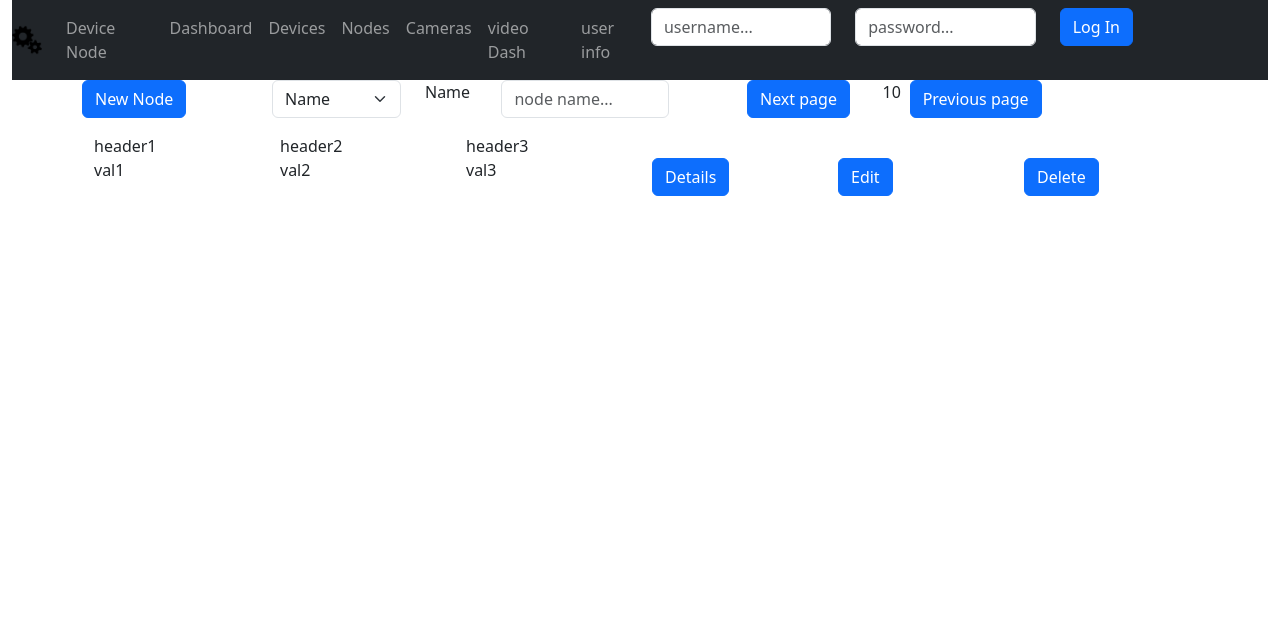
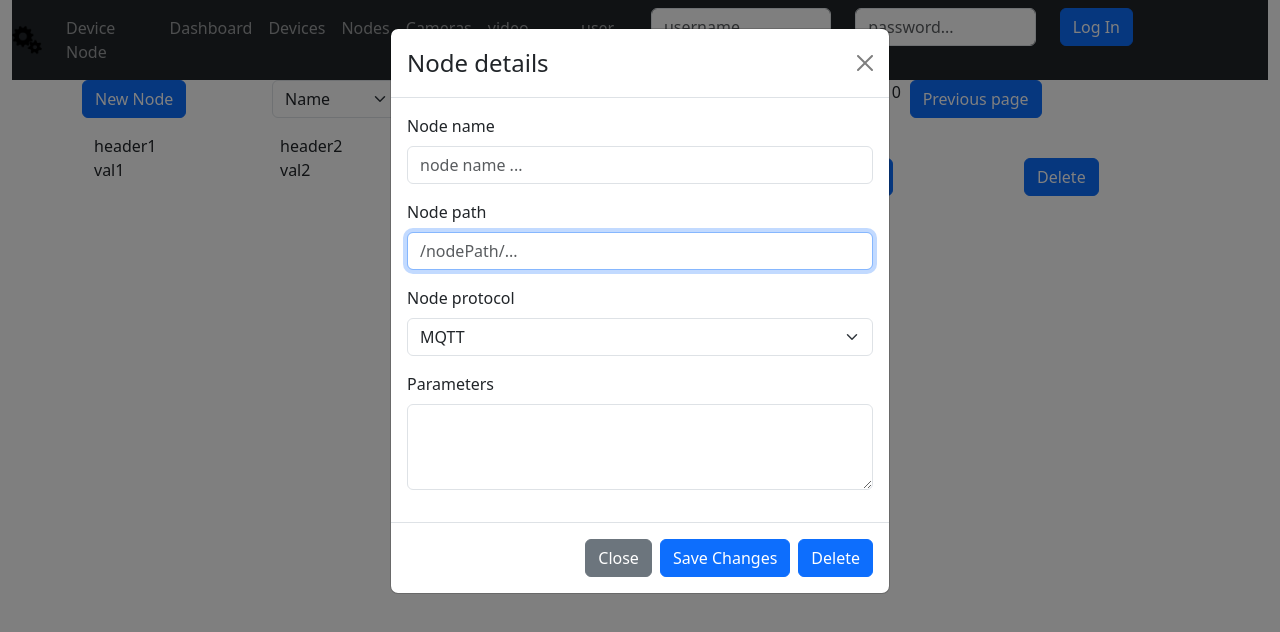
Before and after one commit to menymp/DeviceNodeServer, a React (Create React App) app in the folder nodePackages/device-mgr-ui/: page /Nodes in a window 1280 px wide. Both pictures are taken after a click on the button "Details". Shown: the top 632 px of the page. Built offline with nearby package versions, Linux system fonts and the light colour scheme; the HTML template or start-up script is replaced by a standard one.

Commit message:
add modal for node edition

```diff
--- a/nodePackages/device-mgr-ui/src/components/Table/Table.tsx
+++ b/nodePackages/device-mgr-ui/src/components/Table/Table.tsx
@@ -8,12 +8,13 @@ export interface tableInit {
     headers: Array<string>,
     rows: Array<string>,
     detailBtn: boolean,
+    detailCallback: () => void,
     deleteBtn: boolean,
     editBtn: boolean
 }
 
 const BaseTable: React.FC<tableInit> = (props) => {
-    const {headers, rows, detailBtn, deleteBtn, editBtn} = props
+    const {headers, rows, detailBtn, deleteBtn, detailCallback, editBtn} = props
     return (
         <Container>
             <Row>
@@ -46,7 +47,7 @@ const BaseTable: React.FC<tableInit> = (props) => {
                 })}
                 {
                     detailBtn === true ?
-                        <Col><Button>Details</Button></Col> : null
+                        <Col><Button onClick={detailCallback}>Details</Button></Col> : null
 
                 }
                 {
--- a/nodePackages/device-mgr-ui/src/components/Views/NodesListView.tsx
+++ b/nodePackages/device-mgr-ui/src/components/Views/NodesListView.tsx
@@ -1,18 +1,77 @@
 import React from "react";
-import { Container, Row, Col, Button, Form } from 'react-bootstrap';
+import { useState } from 'react';
+import { Container, Row, Col, Button, Form, Modal } from 'react-bootstrap';
 import BaseTable from '../Table/Table'
 
+
 const NodesListView: React.FC = () => {
+    const [show, setShow] = useState(false);
+
+    const handleClose = () => setShow(false);
+    const handleShow = () => setShow(true);
+
     const tableContentExample = {
         headers: ["header1", "header2", "header3"],
         rows: ["val1", "val2", "val3"],
         detailBtn: true,
+        detailCallback: handleShow,
         deleteBtn: true,
         editBtn: true
     }
     // a pagination item already exists
 
     return(
+        <>
+            <Modal show={show} onHide={handleClose}>
+                <Modal.Header closeButton>
+                    <Modal.Title>Node details</Modal.Title>
+                </Modal.Header>
+                <Modal.Body>
+                    <Form>
+                        <Form.Group className="mb-3" controlId="nodeDetails.name">
+                            <Form.Label>Node name</Form.Label>
+                            <Form.Control
+                                type="text"
+                                placeholder="node name ..."
+                                autoFocus
+                            />
+                        </Form.Group>
+                        <Form.Group className="mb-3" controlId="nodeDetails.path">
+                            <Form.Label>Node path</Form.Label>
+                            <Form.Control
+                                type="text"
+                                placeholder="/nodePath/..."
+                                autoFocus
+                            />
+                        </Form.Group>
+                        <Form.Group className="mb-3" controlId="nodeDetails.protocol">
+                            <Form.Label>Node protocol</Form.Label>
+                            <Form.Select aria-label="MQTT">
+                                <option value="1">MQTT</option>
+                                <option value="2">SOCKET</option>
+                            </Form.Select>
+                        </Form.Group>
+                        <Form.Group
+                            className="mb-3"
+                            controlId="nodeDetails.parameters"
+                            >
+                            <Form.Label>Parameters</Form.Label>
+                            <Form.Control as="textarea" rows={3} />
+                        </Form.Group>
+                    </Form>
+                </Modal.Body>
+                <Modal.Footer>
+                    <Button variant="secondary" onClick={handleClose}>
+                        Close
+                    </Button>
+                    <Button variant="primary" onClick={handleClose}>
+                        Save Changes
+                    </Button>
+                    <Button variant="primary" onClick={handleClose}>
+                        Delete
+                    </Button>
+                </Modal.Footer>
+            </Modal>
             <Container >
                 <Row>
                     <Col xs={2}>
@@ -61,6 +120,7 @@ const NodesListView: React.FC = () => {
                     <Col><BaseTable {...tableContentExample}></BaseTable></Col>
                 </Row>
             </Container>
+        </>
     )
 }
 
```
Lines whose indentation alone changed are shown as unchanged.
